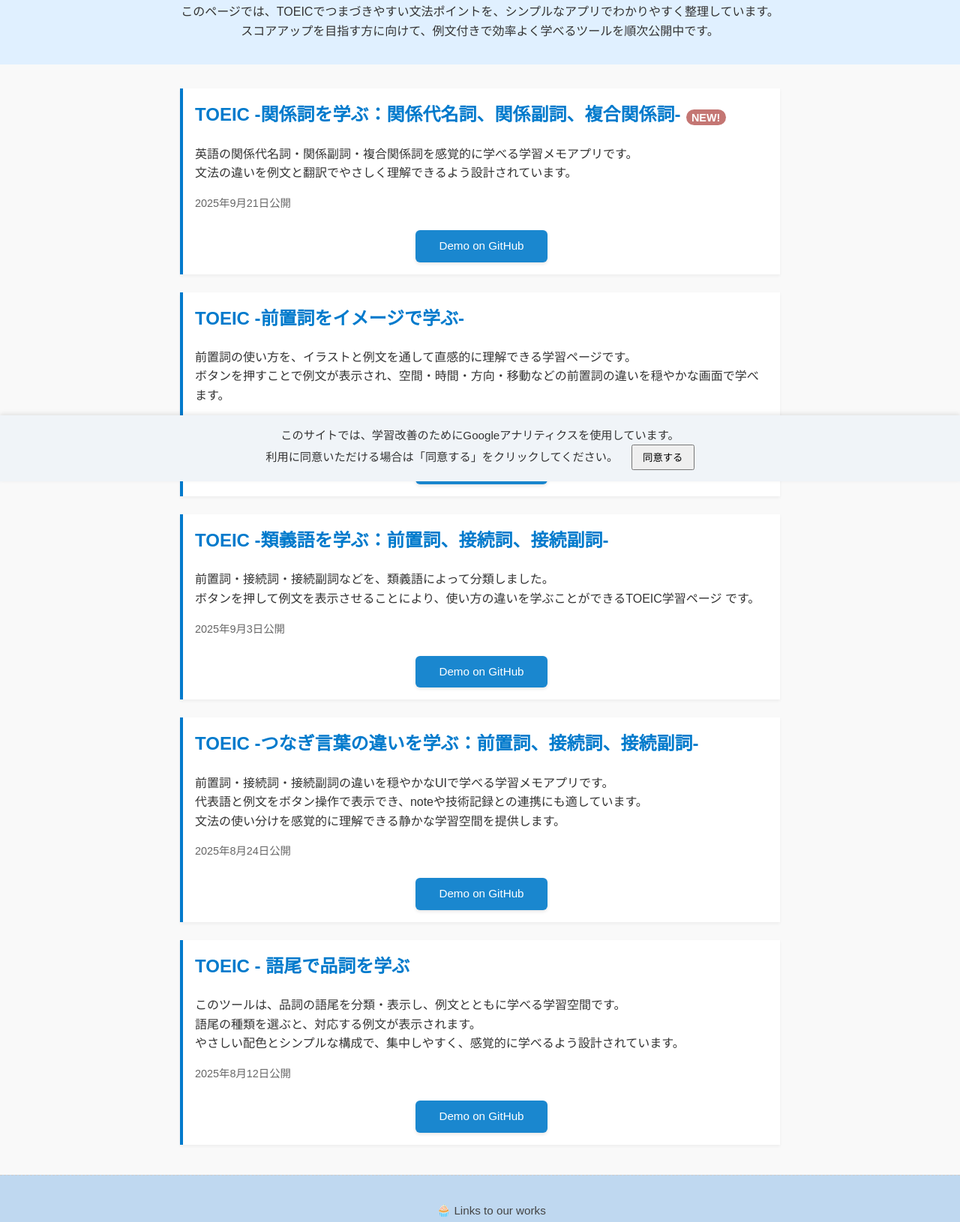
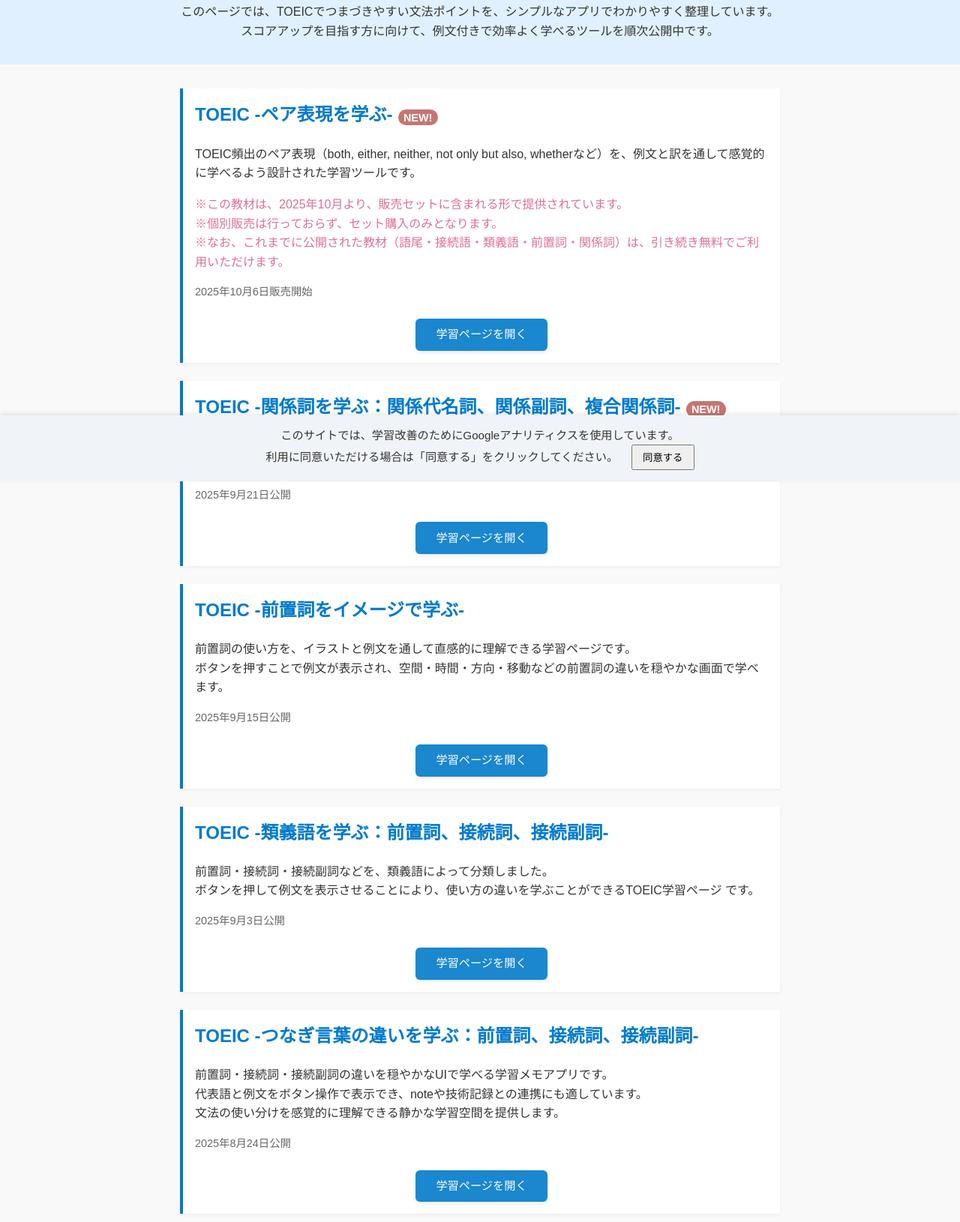
Before and after one commit to codeAchsh/TOEIC-GrammarTools, a plain HTML site: page index.html in a window 1280 px wide. Shown: the part 158-1788 px from the top of the page at 75% size. Drawn offline with Linux system fonts and the light colour scheme.

Commit message:
Update index.html
Add a new page

```diff
--- a/index.html
+++ b/index.html
@@ -21,6 +21,7 @@
 
   <!-- Favicon & Styles -->
   <link rel="shortcut icon" href="assets/images/MyIcon.ico" />
+  <base href="./">
   <link rel="stylesheet" href="assets/style.css">
 
   <!-- Google tag (gtag.js) -->
@@ -31,6 +32,15 @@
     gtag('js', new Date());
 
     gtag('config', 'G-P16Z7PRNNF');
+  </script>
+
+  <script>
+    window.onload = function() {
+      var link = document.createElement("link");
+      link.rel = "stylesheet";
+      link.href = "assets/style.css";
+      document.head.appendChild(link);
+    };
   </script>
 
 </head>
@@ -48,7 +58,35 @@
     <section id="tool-list">
       <!-- 新しい順に追加 -->
     <article>
-        <h2><a href="https://codeachsh.github.io/TOEIC-grammar-for-relative-words/">TOEIC -関係詞を学ぶ：関係代名詞、関係副詞、複合関係詞-</a><span class="new-badge">NEW!</span>
+        <h2><a href="../TOEIC-grammar-for-pair-expressions/index.html">TOEIC -ペア表現を学ぶ-</a><span class="new-badge">NEW!</span>
+        </h2>
+        <p>
+          TOEIC頻出のペア表現（both, either, neither, not only but also, whetherなど）を、例文と訳を通して感覚的に学べるよう設計された学習ツールです。
+        </p>
+        <p class="note" style="color: palevioletred;">
+          ※この教材は、2025年10月より、販売セットに含まれる形で提供されています。<br>
+          ※個別販売は行っておらず、セット購入のみとなります。<br>
+          ※なお、これまでに公開された教材（語尾・接続語・類義語・前置詞・関係詞）は、引き続き無料でご利用いただけます。
+        </p>
+
+        <time datetime="2025-10-06">2025年10月6日販売開始</time>
+
+        <div class="buttons">
+            <!-- <a class="btn-buy" href="https://achshcode.gumroad.com/l/odqgd" target="_blank">Buy on Gumroad</a> -->
+            <!-- <a class="btn-buy" href="https://buymeacoffee.com/codeAchsh/e/430217" target="_blank">Buy on BuyMeACoffee</a>
+            <a class="btn-buy" href="https://ko-fi.com/s/06ffe86b15" target="_blank">Buy on Ko-fi</a> -->
+            <a class="btn-demo" href="../TOEIC-grammar-for-pair-expressions/index.html">学習ページを開く</a>
+        </div>
+    </article>
+
+
+<!--  今後追加するツールはここに上から順に --------------------------------------->
+
+
+<!-- 以下、無料公開分 -->
+
+    <article>
+        <h2><a href="../TOEIC-grammar-for-relative-words/index.html">TOEIC -関係詞を学ぶ：関係代名詞、関係副詞、複合関係詞-</a><span class="new-badge">NEW!</span>
         </h2>
         <p>
           英語の関係代名詞・関係副詞・複合関係詞を感覚的に学べる学習メモアプリです。<br>
@@ -61,14 +99,12 @@
             <!-- <a class="btn-buy" href="https://achshcode.gumroad.com/l/odqgd" target="_blank">Buy on Gumroad</a> -->
             <!-- <a class="btn-buy" href="https://buymeacoffee.com/codeAchsh/e/430217" target="_blank">Buy on BuyMeACoffee</a>
             <a class="btn-buy" href="https://ko-fi.com/s/06ffe86b15" target="_blank">Buy on Ko-fi</a> -->
-            <a class="btn-demo" href="https://codeachsh.github.io/TOEIC-grammar-for-relative-words/" target="_blank">Demo on GitHub</a>
+            <a class="btn-demo" href="../TOEIC-grammar-for-relative-words/index.html">学習ページを開く</a>
         </div>
     </article>
 
-
-<!--  今後追加するツールはここに上から順に --------------------------------------->
     <article>
-        <h2><a href="https://codeachsh.github.io/TOEIC-grammar-for-prepositions/">TOEIC -前置詞をイメージで学ぶ-</a>
+        <h2><a href="../TOEIC-grammar-for-prepositions/index.html">TOEIC -前置詞をイメージで学ぶ-</a>
         </h2>
         <p>
           前置詞の使い方を、イラストと例文を通して直感的に理解できる学習ページです。<br>
@@ -81,13 +117,13 @@
             <!-- <a class="btn-buy" href="https://achshcode.gumroad.com/l/odqgd" target="_blank">Buy on Gumroad</a> -->
             <!-- <a class="btn-buy" href="https://buymeacoffee.com/codeAchsh/e/430217" target="_blank">Buy on BuyMeACoffee</a>
             <a class="btn-buy" href="https://ko-fi.com/s/06ffe86b15" target="_blank">Buy on Ko-fi</a> -->
-            <a class="btn-demo" href="https://codeachsh.github.io/TOEIC-grammar-for-prepositions/" target="_blank">Demo on GitHub</a>
+            <a class="btn-demo" href="../TOEIC-grammar-for-prepositions/index.html">学習ページを開く</a>
         </div>
     </article>
 
 
     <article>
-        <h2><a href="https://codeachsh.github.io/TOEIC-grammar-synonym-for-transition-words/">TOEIC -類義語を学ぶ：前置詞、接続詞、接続副詞-</a>
+        <h2><a href="../TOEIC-grammar-synonym-for-transition-words/index.html">TOEIC -類義語を学ぶ：前置詞、接続詞、接続副詞-</a>
         </h2>
         <p>
           前置詞・接続詞・接続副詞などを、類義語によって分類しました。<br>ボタンを押して例文を表示させることにより、使い方の違いを学ぶことができるTOEIC学習ページ  です。
@@ -99,12 +135,12 @@
             <!-- <a class="btn-buy" href="https://achshcode.gumroad.com/l/odqgd" target="_blank">Buy on Gumroad</a> -->
             <!-- <a class="btn-buy" href="https://buymeacoffee.com/codeAchsh/e/430217" target="_blank">Buy on BuyMeACoffee</a>
             <a class="btn-buy" href="https://ko-fi.com/s/06ffe86b15" target="_blank">Buy on Ko-fi</a> -->
-            <a class="btn-demo" href="https://codeachsh.github.io/TOEIC-grammar-synonym-for-transition-words/" target="_blank">Demo on GitHub</a>
+            <a class="btn-demo" href="../TOEIC-grammar-synonym-for-transition-words/index.html">学習ページを開く</a>
         </div>
     </article>
 
     <article>
-        <h2><a href="https://codeachsh.github.io/TOEIC-grammar-for-transition-words/">TOEIC -つなぎ言葉の違いを学ぶ：前置詞、接続詞、接続副詞-</a>
+        <h2><a href="../TOEIC-grammar-for-transition-words/index.html">TOEIC -つなぎ言葉の違いを学ぶ：前置詞、接続詞、接続副詞-</a>
         </h2>
         <p>
           前置詞・接続詞・接続副詞の違いを穏やかなUIで学べる学習メモアプリです。<br>代表語と例文をボタン操作で表示でき、noteや技術記録との連携にも適しています。<br>文法の使い分けを感覚的に理解できる静かな学習空間を提供します。
@@ -116,13 +152,13 @@
             <!-- <a class="btn-buy" href="https://achshcode.gumroad.com/l/odqgd" target="_blank">Buy on Gumroad</a> -->
             <!-- <a class="btn-buy" href="https://buymeacoffee.com/codeAchsh/e/430217" target="_blank">Buy on BuyMeACoffee</a>
             <a class="btn-buy" href="https://ko-fi.com/s/06ffe86b15" target="_blank">Buy on Ko-fi</a> -->
-            <a class="btn-demo" href="https://codeachsh.github.io/TOEIC-grammar-for-transition-words/" target="_blank">Demo on GitHub</a>
+            <a class="btn-demo" href="../TOEIC-grammar-for-transition-words/index.html">学習ページを開く</a>
         </div>
     </article>
 
 
     <article>
-        <h2><a href="https://codeachsh.github.io/TOEIC-grammar-for-suffixes/">TOEIC - 語尾で品詞を学ぶ</a>
+        <h2><a href="../TOEIC-grammar-for-suffixes/index.html">TOEIC - 語尾で品詞を学ぶ</a>
         </h2>
         <p>このツールは、品詞の語尾を分類・表示し、例文とともに学べる学習空間です。<br>
             語尾の種類を選ぶと、対応する例文が表示されます。<br>
@@ -136,7 +172,7 @@
             <!-- <a class="btn-buy" href="https://buymeacoffee.com/codeAchsh/e/430217" target="_blank">Buy on BuyMeACoffee</a>
             <a class="btn-buy" href="https://ko-fi.com/s/06ffe86b15" target="_blank">Buy on Ko-fi</a> -->
 
-            <a class="btn-demo" href="https://codeachsh.github.io/TOEIC-grammar-for-suffixes/" target="_blank">Demo on GitHub</a>
+            <a class="btn-demo" href="../TOEIC-grammar-for-suffixes/index.html" >学習ページを開く</a>
         </div>
     </article>
 
```
